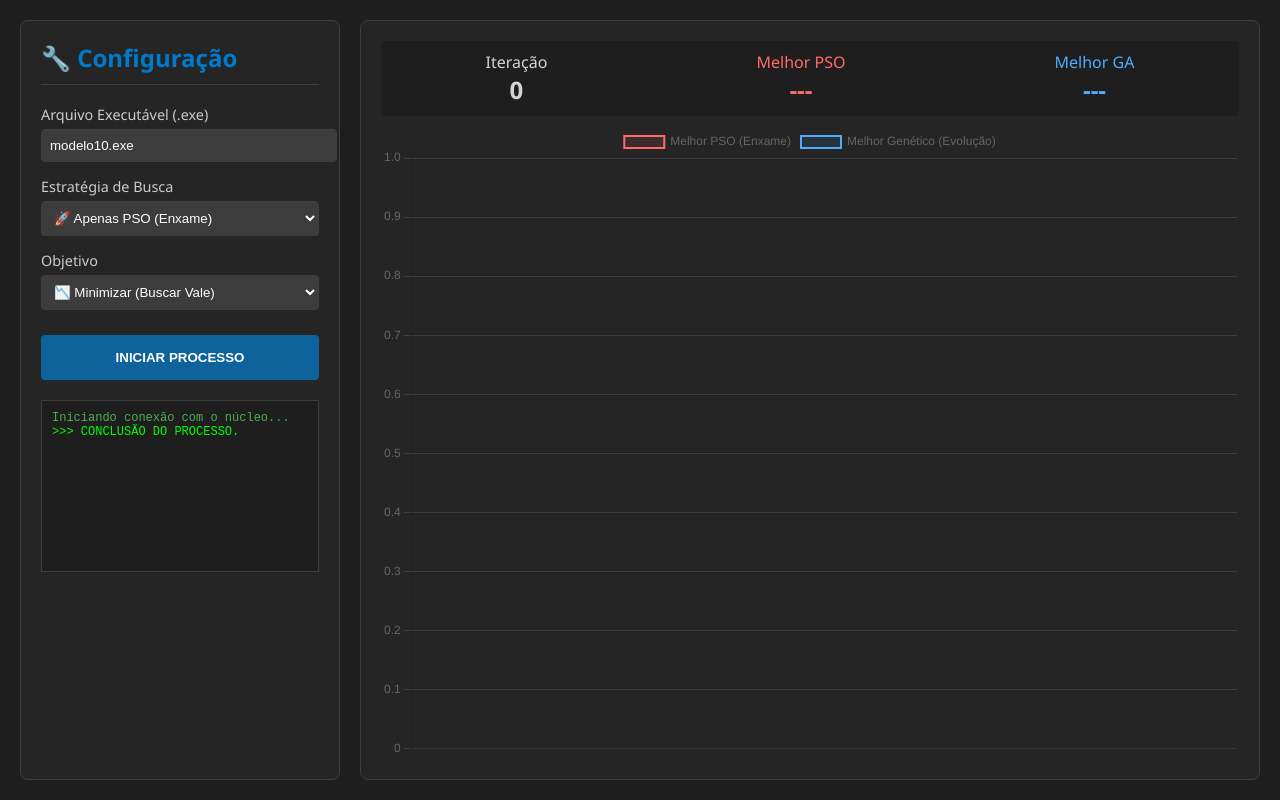
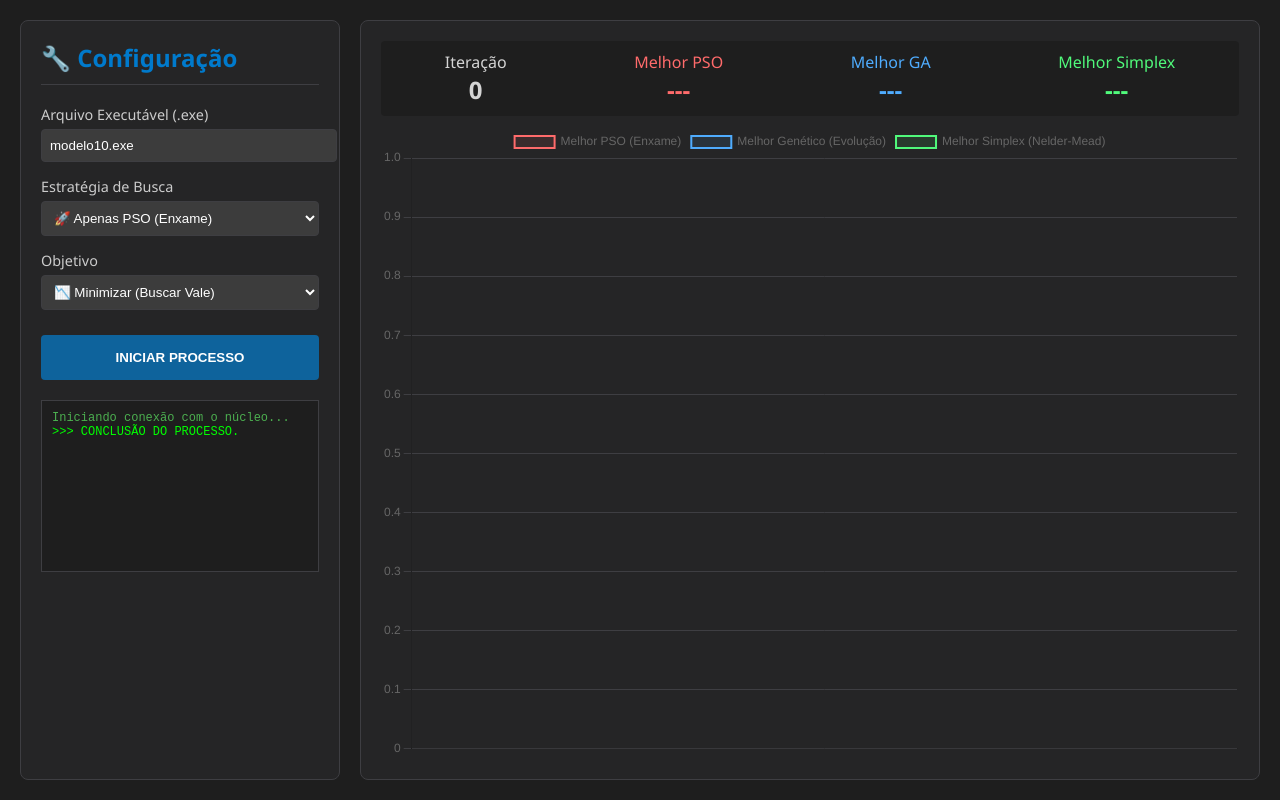
Before and after one commit to pedrolopex9/Turing-Project, a plain HTML site: page ProjetoOtimizador/index.html in a window 1280 px wide. Both pictures are taken after a click on the button "INICIAR PROCESSO". Drawn offline with nearby package versions, Linux system fonts and the light colour scheme; no server answers.

Commit message:
SIMPLEX
Added Simplex method option and updated chart to display results.

```diff
--- a/ProjetoOtimizador/index.html
+++ b/ProjetoOtimizador/index.html
@@ -2,7 +2,7 @@
 <html lang="pt-BR">
 <head>
     <meta charset="UTF-8">
-    <title>Arena de Otimização v2.0</title>
+    <title>Arena de Otimização v2.1 (Simplex)</title>
     <script src="https://cdn.jsdelivr.net/npm/chart.js"></script>
     <style>
         /* Estilo Dark Mode Profissional */
@@ -26,6 +26,7 @@
         .stat-val { font-size: 1.5em; font-weight: bold; }
         .pso-color { color: #ff6b6b; }
         .ga-color { color: #4facfe; }
+        .simplex-color { color: #50fa7b; } /* ⭐️ NOVO: Cor Simplex (Verde-Claro) */
     </style>
 </head>
 <body>
@@ -41,8 +42,7 @@
         <select id="method">
             <option value="pso">🚀 Apenas PSO (Enxame)</option>
             <option value="ga">🧬 Apenas Genético (Evolução)</option>
-            <option value="battle">⚔️ BATALHA (PSO vs GA)</option>
-        </select>
+            <option value="simplex">🔺 Apenas Simplex (Nelder-Mead)</option> <option value="battle">⚔️ BATALHA (PSO vs GA vs Simplex)</option> </select>
 
         <label>Objetivo</label>
         <select id="goal">
@@ -69,6 +69,9 @@
                 <div>Melhor GA</div>
                 <div class="stat-val" id="gaDisplay">---</div>
             </div>
+             <div class="stat-card simplex-color"> <div>Melhor Simplex</div>
+                <div class="stat-val" id="simplexDisplay">---</div>
+            </div>
         </div>
 
         <div style="flex-grow: 1; position: relative;">
@@ -87,6 +90,7 @@
             data: {
                 labels: [],
                 datasets: [
+                    // Dataset 0: PSO (existente)
                     {
                         label: 'Melhor PSO (Enxame)',
                         borderColor: '#ff6b6b', // Vermelho
@@ -95,10 +99,20 @@
                         borderWidth: 2,
                         tension: 0.3
                     },
+                    // Dataset 1: GA (existente)
                     {
                         label: 'Melhor Genético (Evolução)',
                         borderColor: '#4facfe', // Azul
                         backgroundColor: 'rgba(79, 172, 254, 0.1)',
+                        data: [],
+                        borderWidth: 2,
+                        tension: 0.3
+                    },
+                    // ⭐️ Dataset 2: SIMPLEX (NOVO)
+                    {
+                        label: 'Melhor Simplex (Nelder-Mead)',
+                        borderColor: '#50fa7b', // Verde-Claro
+                        backgroundColor: 'rgba(80, 250, 123, 0.1)',
                         data: [],
                         borderWidth: 2,
                         tension: 0.3
@@ -124,6 +138,12 @@
         chart.data.labels = [];
         chart.data.datasets[0].data = [];
         chart.data.datasets[1].data = [];
+        chart.data.datasets[2].data = []; // ⭐️ NOVO: Reset Simplex
+
+        document.getElementById('psoDisplay').innerText = '---';
+        document.getElementById('gaDisplay').innerText = '---';
+        document.getElementById('simplexDisplay').innerText = '---';
+
         chart.update();
         logDiv.innerHTML = "Iniciando conexão com o núcleo...<br>";
 
@@ -180,8 +200,15 @@
             chart.data.datasets[1].data.push(null);
         }
 
+        // ⭐️ Atualiza Simplex (Dataset 2)
+        if (data.simplex_best !== undefined) {
+            chart.data.datasets[2].data.push(data.simplex_best);
+            document.getElementById('simplexDisplay').innerText = data.simplex_best.toFixed(4);
+        } else {
+            chart.data.datasets[2].data.push(null);
+        }
+
         chart.update();
     }
 </script>
 </body>
-</html>
```
